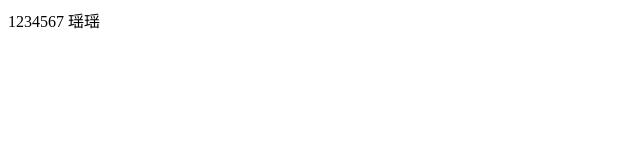
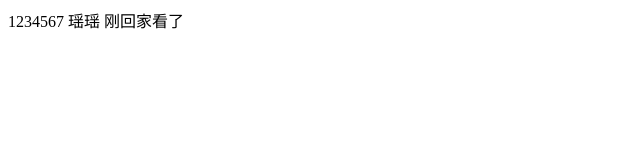
Before and after one commit to jiayunfu/1806B, a plain HTML site: page index.html in a window 1280 px wide. Shown: the whole page, without its empty margins (0-640 px from the left). Drawn offline with Linux system fonts and the light colour scheme.

Commit message:
345
而他回家

```diff
--- a/index.html
+++ b/index.html
@@ -8,5 +8,6 @@
 	1234567
 
 	瑶瑶
+	刚回家看了
 </body>
 </html>
```
